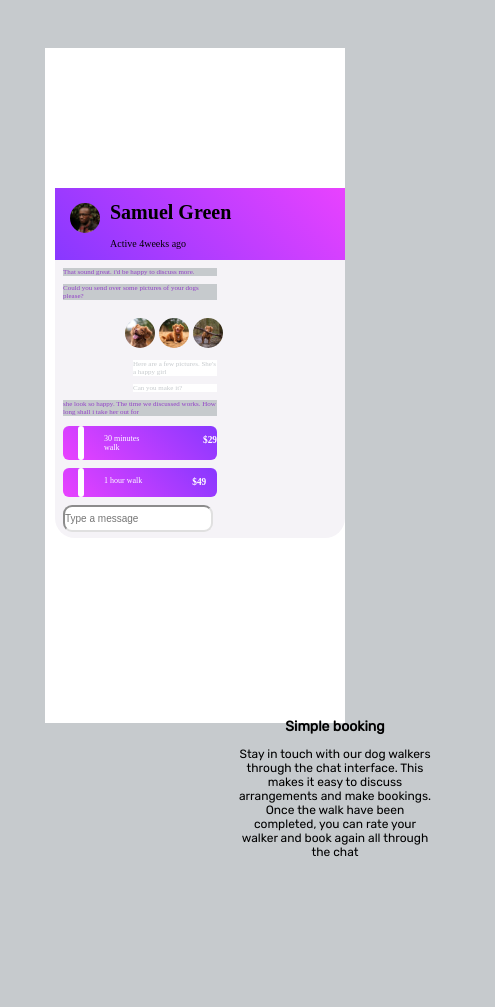
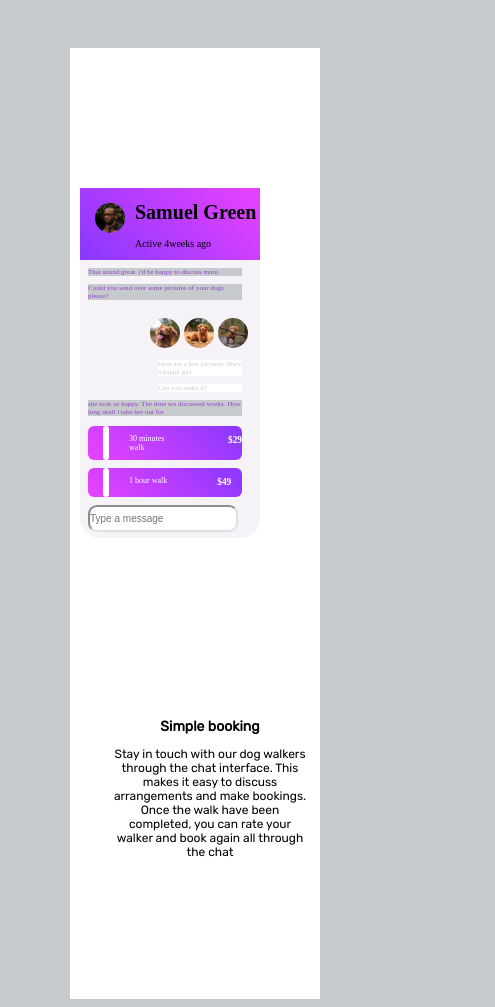
Before and after one commit to Stephenpleasant/chat1, a plain HTML site: page index.html in a window 390 px wide. Shown: the whole page, 495 px wide, since content can reach past the window. Before the commit the page ends 859 px from the top, so only its background shows below. Drawn offline with Linux system fonts and the light colour scheme.

Commit message:
first commit

```diff
--- a/style.css
+++ b/style.css
@@ -22,7 +22,7 @@ body{
     border-radius: 0 0 60px 0px;
 }
 .phone{
-    width: 290px;
+    width: 180px;
     height: 350px;
     margin-top: 40px;
     margin-left: 10px;
@@ -132,7 +132,7 @@ border-radius: 6px;
 .section{
     width: 260px;
     margin-left: 190px;
-    margin-top: 120px;
+    margin-top: 20px;
     font-size: 15px;
     font-family: Rubik;
     text-align: center;
@@ -160,12 +160,11 @@ border-radius: 6px;
         overflow: scroll;
     }
     .container{
-        width: 300px;
+        width: 250px;
+        height: 50%;
         display: block;
     }
 }
-
 .section{
-    margin-top: 20px;
-
+    margin-left: 40px;
 }
```
